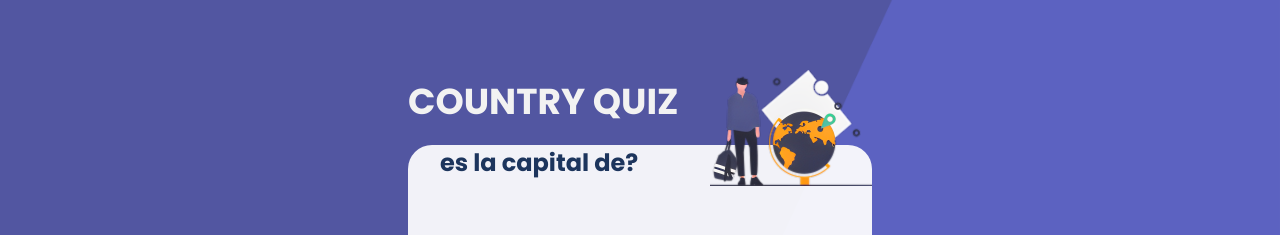
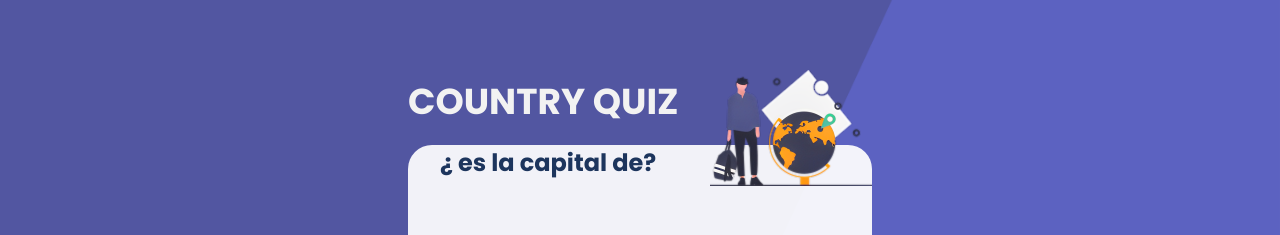
Before and after one commit to joseantonioverdugo/country-quiz, a React (Vite) app: page / in a window 1280 px wide. Shown: the top 235 px of the page. Built offline with nearby package versions, Linux system fonts and the light colour scheme; no server answers.

Commit message:
readme añadido

```diff
--- a/src/App.jsx
+++ b/src/App.jsx
@@ -1,162 +1,3 @@
-// import { useState, useEffect } from 'react'
-// import { useNavigate } from 'react-router-dom'
-// import { v4 as uuidv4 } from 'uuid'
-
-// function App() {
-//   const [allCountries, setAllCountries] = useState([])
-//   const [randomCountries, setRandomCountries] = useState([])
-//   const [randomCountry, setRandomCountry] = useState(null)
-//   const [selectedCountry, setSelectedCountry] = useState(null)
-//   const [score, setScore] = useState(0)
-//   const [hasAnswered, setHasAnswered] = useState(false)
-//   const [correctAnswer, setCorrectAnswer] = useState(null)
-//   const typeQuestion = ['flag', 'capital']
-//   const [typeQuiz, setTypeQuiz] = useState(null) // Add state for type of question
-//   const url = 'https://restcountries.com/v3.1/all'
-//   const navigate = useNavigate()
-
-//   // Función para obtener los países desde la API
-//   const fetchCountries = async () => {
-//     try {
-//       const response = await fetch(url)
-//       const data = await response.json()
-//       const filteredData = data.map((country) => ({
-//         name: country.translations.spa.common,
-//         flag: country.flags.png,
-//         capital: country.capital,
-//       }))
-//       setAllCountries(filteredData)
-//     } catch (error) {
-//       console.error('Error al obtener los países:', error)
-//     }
-//   }
-
-//   // Función para obtener cuatro países aleatorios
-//   const getRandomCountries = () => {
-//     const randomCountries = []
-//     while (randomCountries.length < 4) {
-//       const randomIndex = Math.floor(Math.random() * allCountries.length)
-//       const country = allCountries[randomIndex]
-//       if (!randomCountries.some((c) => c.name === country.name)) {
-//         randomCountries.push(country)
-//       }
-//     }
-//     return randomCountries
-//   }
-
-//   // Función para iniciar una nueva pregunta
-//   const startNewQuestion = () => {
-//     const randomCountries = getRandomCountries()
-//     // Asignar los países aleatorios al estado
-//     setRandomCountries(randomCountries)
-//     const randomCountry = randomCountries[Math.floor(Math.random() * 4)]
-//     // Asignar el país aleatorio al estado
-//     setRandomCountry(randomCountry)
-//     setSelectedCountry(null)
-//     // Generar un nuevo tipo de pregunta (flag o capital)
-//     setTypeQuiz(typeQuestion[Math.floor(Math.random() * typeQuestion.length)])
-//   }
-
-//   // Función para manejar la selección de respuestas
-//   const handleAnswerSelection = (selectedCountry) => {
-//     if (hasAnswered) return
-
-//     setSelectedCountry(selectedCountry)
-//     setHasAnswered(true)
-
-//     if (randomCountry.name === selectedCountry.name) {
-//       console.log('El país coincide')
-//       setScore(score + 1)
-//       console.log('Número de aciertos:', score)
-//     } else {
-//       console.log('El país no coincide')
-//       setCorrectAnswer(randomCountry.name)
-//       console.log(correctAnswer)
-//       setTimeout(() => {
-//         navigate('/result', { state: { score } })
-//       }, 1500)
-//     }
-
-//     // Esperar 1.5 segundos antes de iniciar una nueva pregunta
-//     startNewQuestionAfterDelay()
-//   }
-
-//   // Función para iniciar una nueva pregunta después de 1.5 segundos
-//   const startNewQuestionAfterDelay = () => {
-//     setTimeout(() => {
-//       setHasAnswered(false)
-//       startNewQuestion()
-//     }, 1500)
-//   }
-
-//   // Cargar los países al montar el componente
-//   useEffect(() => {
-//     fetchCountries()
-//   }, [])
-
-//   // Generar una nueva pregunta cuando se actualiza el estado de los países o el tipo de pregunta
-//   useEffect(() => {
-//     if (allCountries.length > 0) {
-//       startNewQuestion()
-//     }
-//   }, [allCountries, typeQuiz])
-
-//   return (
-//     <div className='Quiz'>
-//       <h1 className='Quiz-h1'>Country Quiz</h1>
-//       <div className='Quiz-container'>
-//         <img className='Quiz-svg' src='/quiz.png' alt='world image' />
-//         {randomCountry && (
-//           <div>
-//             {typeQuiz === 'flag' ? (
-//               <img
-//                 className='Quiz-img'
-//                 src={randomCountry.flag}
-//                 alt={randomCountry.name}
-//               />
-//             ) : (
-//               ''
-//             )}
-//           </div>
-//         )}
-//         <h3 className='Quiz-question'>
-//           {typeQuiz === 'flag'
-//             ? '¿A qué país pertenece esta bandera?'
-//             : `¿${
-//                 randomCountry ? randomCountry.capital : ''
-//               } es la capital de?`}
-//         </h3>
-//         <div className='Quiz-bottom'>
-//           <hr />
-//           {randomCountries.map((country) => {
-//             const isCorrect = randomCountry.name === country.name
-//             const isSelected =
-//               selectedCountry && selectedCountry.name === country.name
-//             const shouldShowCorrect = hasAnswered && isCorrect && !isSelected
-
-//             return (
-//               <div
-//                 key={uuidv4()}
-//                 onClick={() => handleAnswerSelection(country)}
-//                 className={`Quiz-option ${
-//                   isSelected
-//                     ? isCorrect
-//                       ? 'Quiz-option--correct'
-//                       : 'Quiz-option--wrong'
-//                     : ''
-//                 } ${shouldShowCorrect ? 'Quiz-option--correct' : ''}`}>
-//                 <span className='Quiz-response'>{country.name}</span>
-//               </div>
-//             )
-//           })}
-//         </div>
-//       </div>
-//     </div>
-//   )
-// }
-
-// export default App
-
 import { useState, useEffect } from 'react'
 import { useNavigate } from 'react-router-dom'
 import { v4 as uuidv4 } from 'uuid'
@@ -291,7 +132,9 @@ function App() {
         <h3 className='Quiz-question'>
           {typeQuiz === 'flag'
             ? '¿A qué país pertenece esta bandera?'
-            : `${randomCountry ? randomCountry.capital : ''} es la capital de?`}
+            : `¿${
+                randomCountry ? randomCountry.capital : ''
+              } es la capital de?`}
         </h3>
         <div className='Quiz-bottom'>
           <hr />
--- a/src/scss/app.scss
+++ b/src/scss/app.scss
@@ -135,11 +135,11 @@ body {
       content: 'D';
     }
 
-    // &:hover {
-    //   background-color: #f9a826;
-    //   color: var(--blanco-texto);
-    //   border: 2px solid var(--amarillo);
-    // }
+    &:hover {
+      background-color: #f9a826;
+      color: var(--blanco-texto);
+      border: 2px solid var(--amarillo);
+    }
 
     &--correct {
       background-color: var(--verde);
```
Also changed, not shown: public/readme-img.png (added), 1 other file (tests, documents, lock files or other folders).
